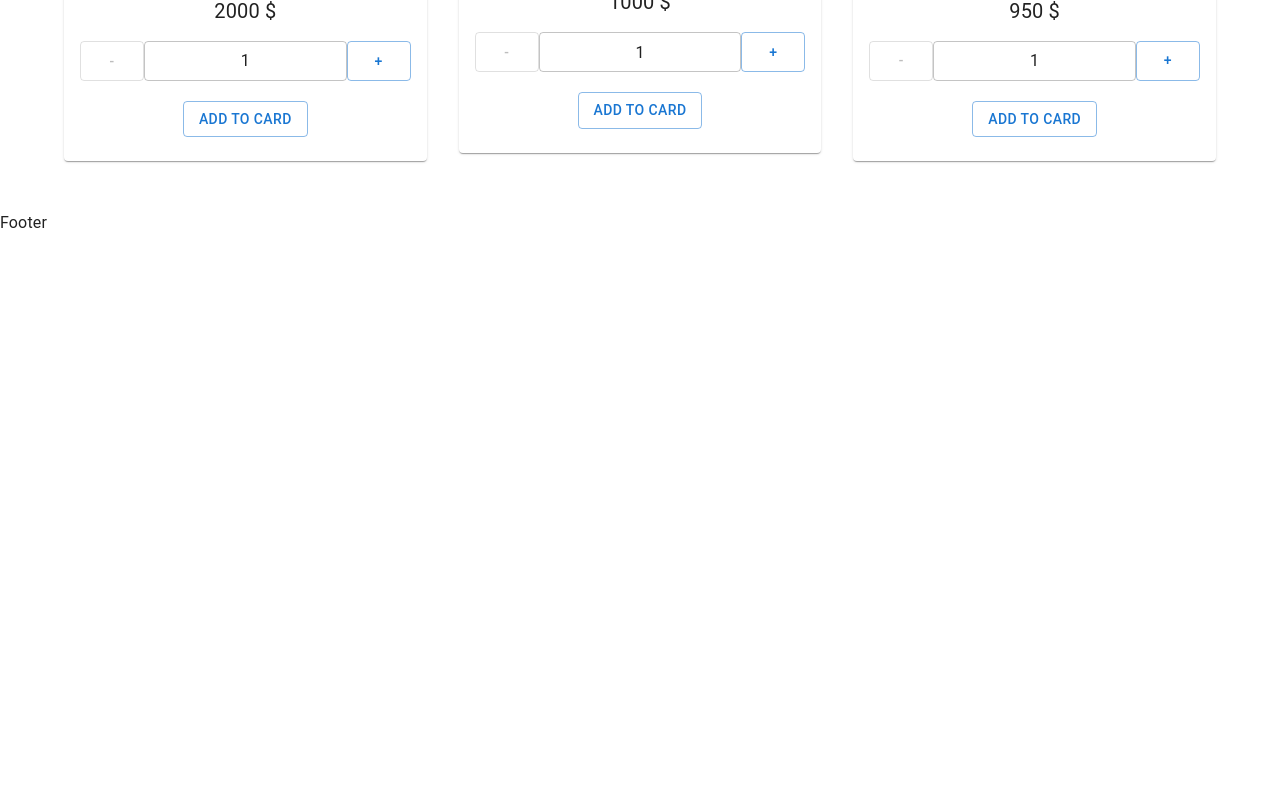
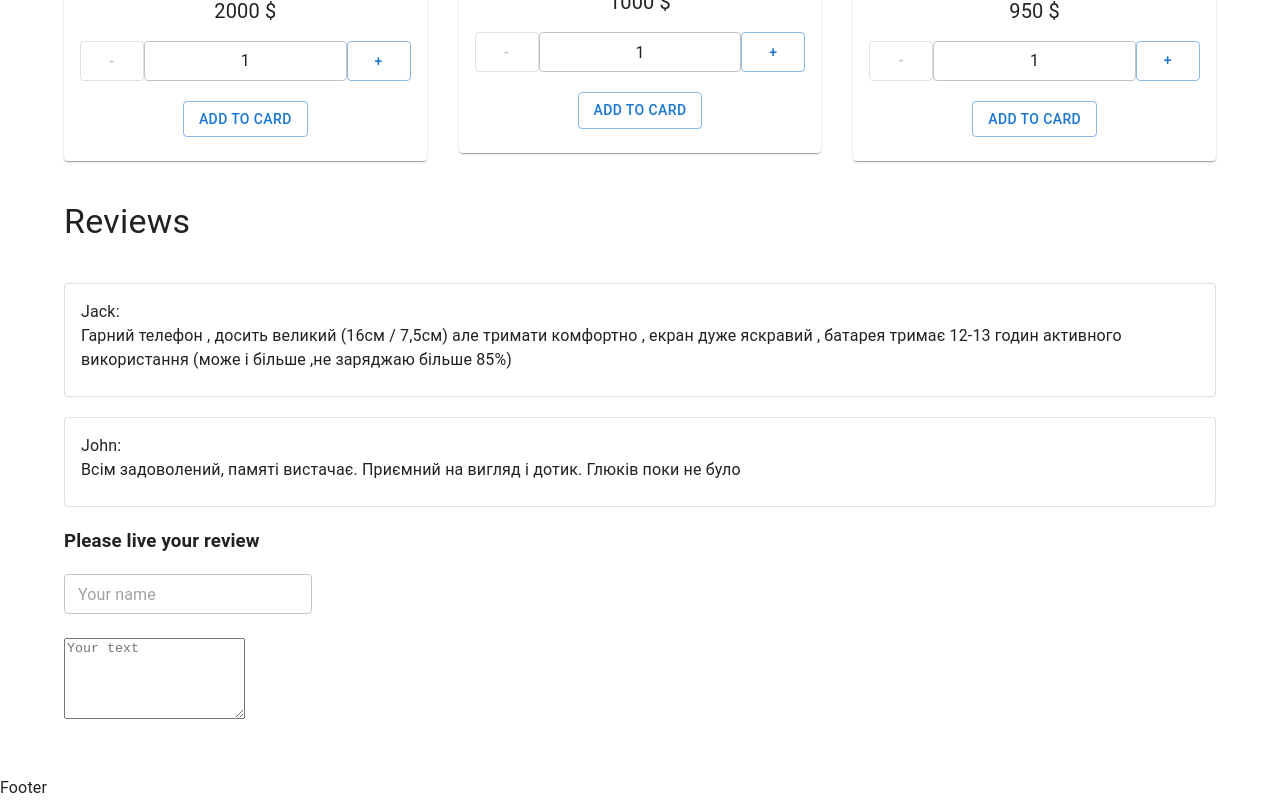
Before and after one commit to vavva1987/shop-project, a React (Create React App) app: page / in a window 1280 px wide. Shown: the part 1270-2070 px from the top of the page. Before the commit the page ends 1505 px from the top, so only its background shows below. Built offline with nearby package versions, Linux system fonts and the light colour scheme.

Commit message:
added form review

```diff
--- a/src/Pages/Home/Home.tsx
+++ b/src/Pages/Home/Home.tsx
@@ -1,4 +1,5 @@
 import ProductsList from 'components/Products/ProductsList'
+import Reviews from 'components/Reviews/Reviews'
 
 type Props = {
     addProductCart: (id: number, count: number) => void
@@ -8,6 +9,7 @@ const Home = ({ addProductCart }: Props) => {
     return (
         <>
             <ProductsList addProductCart={addProductCart} />
+            <Reviews />
         </>
     )
 }
--- /dev/null
+++ b/src/components/Reviews/Reviews.tsx
@@ -0,0 +1,62 @@
+import {
+    Card,
+    CardContent,
+    TextField,
+    TextareaAutosize,
+    Typography,
+} from '@mui/material'
+import { useState } from 'react'
+import { Route, Routes } from 'react-router-dom'
+
+type Props = {}
+
+type Review = {
+    name: string
+    text: string
+}
+
+const Reviews = (props: Props) => {
+    const arrReviews: Review[] = [
+        {
+            name: 'Jack',
+            text: 'Гарний телефон , досить великий (16см / 7,5см) але тримати комфортно , екран дуже яскравий , батарея тримає 12-13 годин активного використання (може і більше ,не заряджаю більше 85%)',
+        },
+
+        {
+            name: 'John',
+            text: 'Всім задоволений, памяті вистачає. Приємний на вигляд і дотик. Глюків поки не було',
+        },
+    ]
+
+    const [reviews, setReviews] = useState<Review[]>(arrReviews)
+
+    return (
+        <>
+            <Typography variant="h4" component={'h2'} sx={{ margin: '40px 0' }}>
+                Reviews
+            </Typography>
+            <div>
+                {reviews.map(({ name, text }) => (
+                    <Card variant="outlined" sx={{ margin: '20px 0' }}>
+                        <CardContent>
+                            <div>{name}:</div>
+                            <div>{text}</div>
+                        </CardContent>
+                    </Card>
+                ))}
+            </div>
+            <form action="">
+                <h3>Please live your review</h3>
+                <div>
+                    <TextField size="small" placeholder="Your name" />
+                </div>
+                <br />
+                <div>
+                    <TextareaAutosize minRows={5} placeholder="Your text" />
+                </div>
+            </form>
+        </>
+    )
+}
+
+export default Reviews
```
